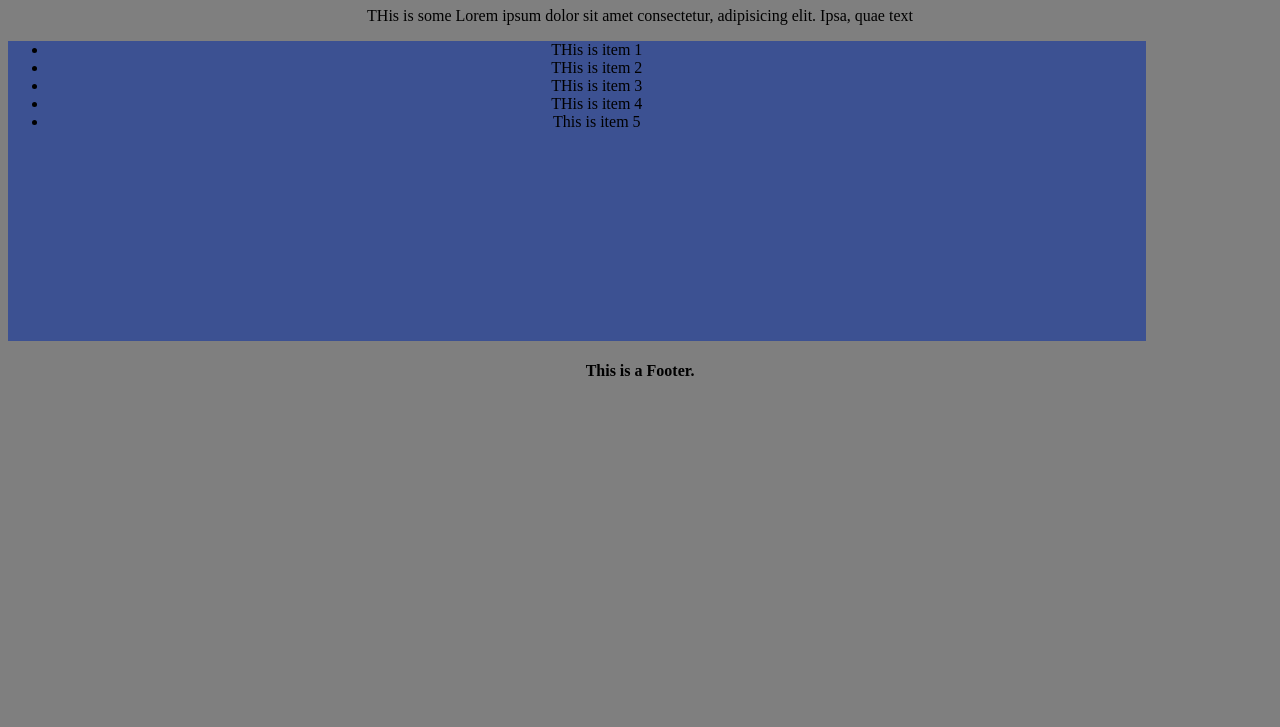
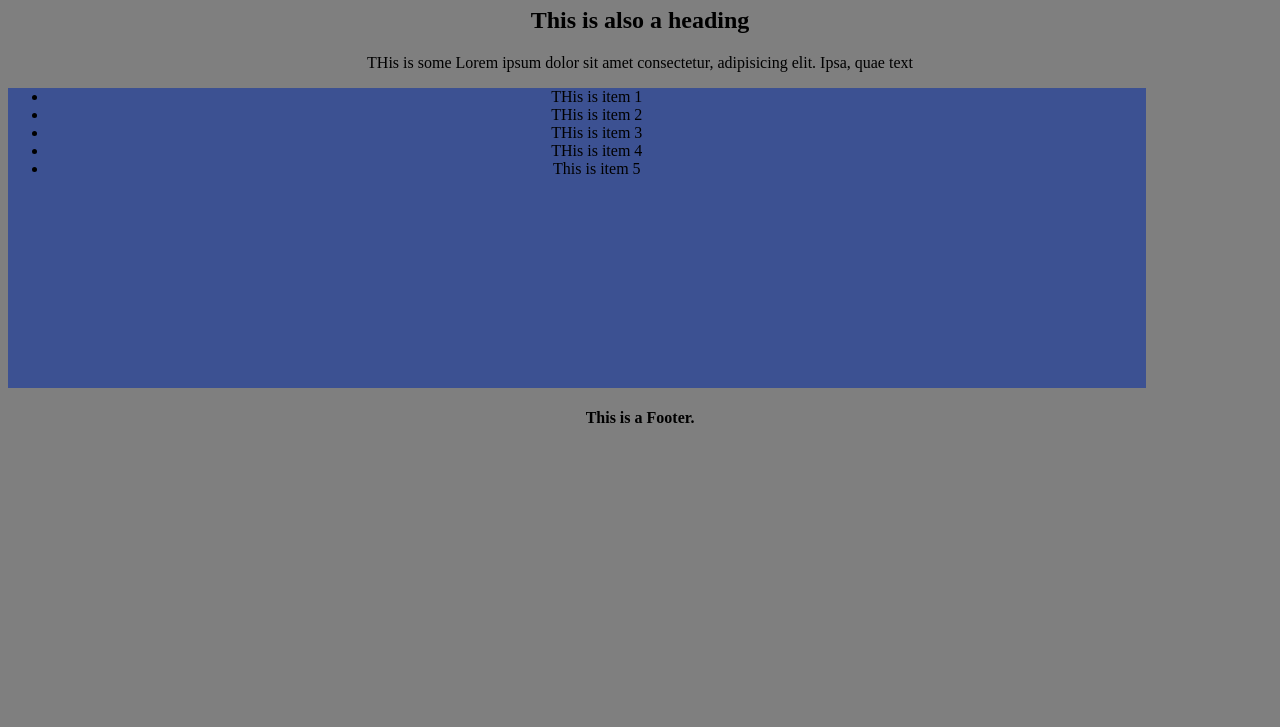
Before and after one commit to Jaan-mohammad/fluffy, a plain HTML site: page index.html in a window 1280 px wide. Shown: the part 73-800 px from the top of the page. Drawn offline with Linux system fonts and the light colour scheme.

Commit message:
Update index.html

```diff
--- a/index.html
+++ b/index.html
@@ -18,6 +18,7 @@
 </head>
 <body>
    <h1>This is a large heading</h1>
+   <h2>This is also a heading</h2>
    <p>THis is some Lorem ipsum dolor sit amet consectetur, adipisicing elit. Ipsa, quae text</p>
    <div class="container">
       <ul>
```
